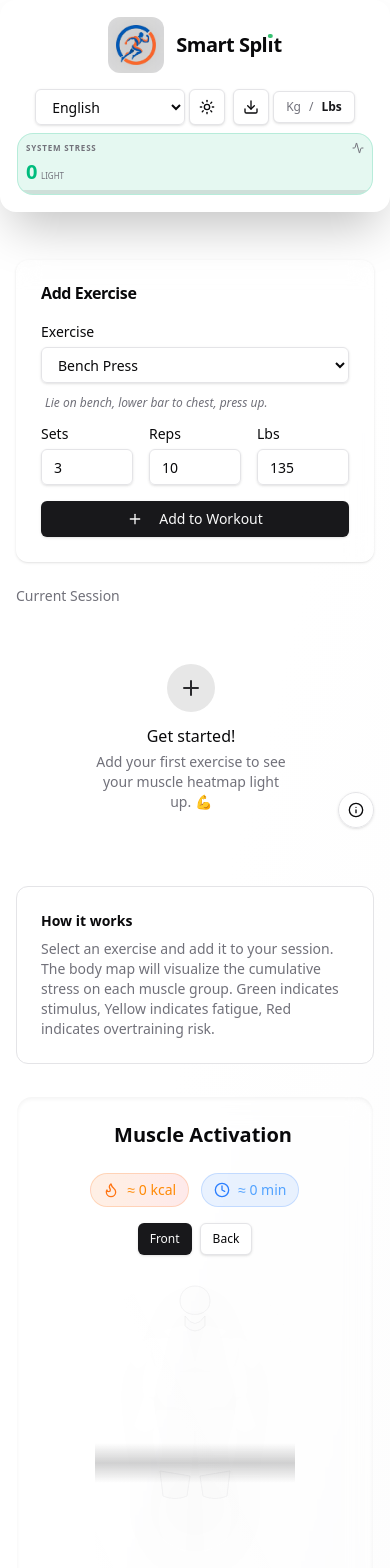
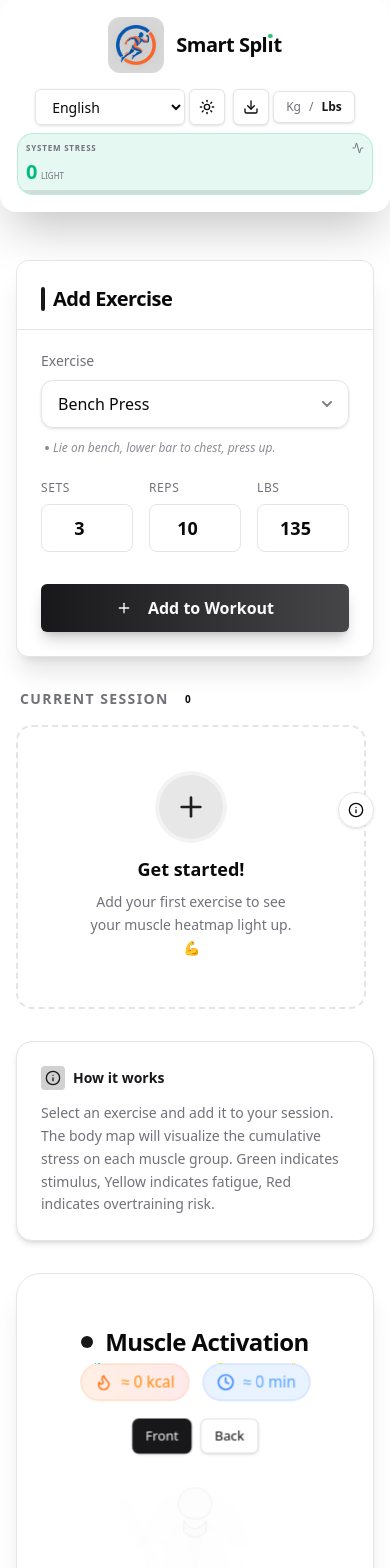
Before and after one commit to KVasquesMoviaUTN/SmartSplit, a Next.js app: page / in a window 390 px wide. Shown: the top 1568 px of the page. Built offline with nearby package versions, Linux system fonts and the light colour scheme.

Commit message:
UI (colors)

```diff
--- a/src/app/layout.tsx
+++ b/src/app/layout.tsx
@@ -95,9 +95,11 @@ export default function RootLayout({
           enableSystem
           disableTransitionOnChange
         >
-          <Navbar />
-          {children}
-          <Footer />
+          <div className="flex flex-col min-h-screen">
+            <Navbar />
+            {children}
+            <Footer />
+          </div>
           <SWAndPWA />
         </ThemeProvider>
         <script
--- a/src/app/page.tsx
+++ b/src/app/page.tsx
@@ -11,33 +11,42 @@ export default function Home() {
   const { t } = useLanguageStore();
 
   return (
-    <main className="min-h-screen bg-gradient-to-br from-background via-background to-secondary/20 p-4 md:p-8">
+    <main className="flex-1 bg-background p-4 md:p-8">
       <AboutModal />
-      <div className="mx-auto max-w-6xl space-y-8">
-        <div className="grid lg:grid-cols-[1fr_400px] gap-8">
+      <div className="mx-auto max-w-7xl space-y-8">
+        <div className="grid lg:grid-cols-[1fr_450px] gap-8 items-start">
           {/* Left Col: Inputs & List */}
-          <div className="space-y-6">
+          <div className="space-y-8">
             <AddExerciseForm />
 
             {/* Info Panel */}
-            <div className="p-6 rounded-xl bg-card border text-card-foreground text-sm space-y-2">
-              <h3 className="font-semibold">{t('howItWorks')}</h3>
-              <p className="text-muted-foreground">
+            <div className="p-6 rounded-2xl bg-card border border-border text-card-foreground text-sm space-y-3 shadow-md">
+              <h3 className="font-bold flex items-center gap-2 text-primary">
+                <span className="p-1 rounded bg-primary/20">
+                  <svg width="16" height="16" viewBox="0 0 24 24" fill="none" stroke="currentColor" strokeWidth="2" strokeLinecap="round" strokeLinejoin="round"><circle cx="12" cy="12" r="10" /><path d="M12 16v-4" /><path d="M12 8h.01" /></svg>
+                </span>
+                {t('howItWorks')}
+              </h3>
+              <p className="text-muted-foreground leading-relaxed">
                 {t('howItWorksText')}
               </p>
             </div>
           </div>
 
           {/* Right Col: Heatmap */}
-          <div className="relative flex flex-col items-center p-6 rounded-2xl bg-white/5 border border-white/10 backdrop-blur-md shadow-inner min-h-[600px] justify-center overflow-hidden group">
-            {/* Spotlight Effect */}
-            <div className="absolute top-0 left-1/2 -translate-x-1/2 w-full h-full bg-gradient-to-b from-primary/5 to-transparent opacity-0 group-hover:opacity-100 transition-opacity duration-700 pointer-events-none" />
+          <div className="relative flex flex-col items-center p-8 rounded-3xl bg-card border border-border shadow-xl min-h-[700px] justify-center overflow-hidden">
 
-            <h2 className="text-xl font-semibold mb-6 flex items-center gap-2 relative z-10">
-              <span className="w-2 h-2 rounded-full bg-primary animate-ping" />
+
+            <h2 className="text-2xl font-bold mb-8 flex items-center gap-3 relative z-10 tracking-tight">
+              <span className="relative flex h-3 w-3">
+                <span className="animate-ping absolute inline-flex h-full w-full rounded-full bg-primary opacity-75"></span>
+                <span className="relative inline-flex rounded-full h-3 w-3 bg-primary"></span>
+              </span>
               {t('muscleActivation')}
             </h2>
-            <BodyHeatmap heatmap={heatmap} />
+            <div className="scale-110 transition-transform duration-700">
+              <BodyHeatmap heatmap={heatmap} />
+            </div>
           </div>
         </div>
       </div>
--- a/src/components/AddExerciseForm.tsx
+++ b/src/components/AddExerciseForm.tsx
@@ -4,11 +4,11 @@ import { useWorkoutStore } from "@/store/workoutStore";
 import { getAllExercises, EXERCISE_DATABASE } from "@/lib/muscleMapping";
 import { Button, Card, CardContent, CardHeader, CardTitle, Input, Label } from "./ui/components";
 import { useState } from "react";
-import { Plus, Trash2 } from "lucide-react";
+import { Plus, Trash2, Minus } from "lucide-react";
 import { useLanguageStore } from "@/store/languageStore";
 
 export function AddExerciseForm() {
-    const { addExercise, addedExercises, removeExercise, unitSystem } = useWorkoutStore();
+    const { addExercise, updateExercise, addedExercises, removeExercise, unitSystem } = useWorkoutStore();
     const { t } = useLanguageStore();
     const options = getAllExercises();
 
@@ -29,18 +29,22 @@ export function AddExerciseForm() {
     };
 
     return (
-        <div className="space-y-6">
-            <Card className="glass-panel border-white/10 bg-white/5 backdrop-blur-md">
-                <CardHeader>
-                    <CardTitle>{t('addExercise')}</CardTitle>
+        <div className="space-y-8">
+            <Card className="bg-card border border-border shadow-xl overflow-hidden relative group">
+                <CardHeader className="pb-4 border-b border-border">
+                    <CardTitle className="text-xl font-bold tracking-tight flex items-center gap-2">
+                        <span className="w-1 h-6 bg-primary rounded-full" />
+                        {t('addExercise')}
+                    </CardTitle>
                 </CardHeader>
-                <CardContent>
-                    <form onSubmit={handleSubmit} className="space-y-4">
-                        <div className="grid gap-2">
-                            <Label htmlFor="exercise-select">{t('exercise')}</Label>
+                <CardContent className="pt-6">
+                    <form onSubmit={handleSubmit} className="space-y-6">
+                        <div className="grid gap-3">
+                            <Label htmlFor="exercise-select" className="text-muted-foreground font-medium">{t('exercise')}</Label>
+                            <div className="relative">
                                 <select
                                     id="exercise-select"
-                                className="flex h-9 w-full rounded-md border border-input bg-transparent px-3 py-1 text-sm shadow-sm transition-colors focus-visible:outline-none focus-visible:ring-1 focus-visible:ring-ring text-foreground [&>option]:bg-background [&>option]:text-foreground"
+                                    className="flex h-12 w-full rounded-xl border border-input bg-background/50 px-4 py-2 text-base shadow-sm transition-all focus-visible:outline-none focus-visible:ring-2 focus-visible:ring-primary/50 focus-visible:border-primary hover:border-primary/50 text-foreground [&>option]:bg-background [&>option]:text-foreground appearance-none cursor-pointer"
                                     value={selectedExercise}
                                     onChange={(e) => setSelectedExercise(e.target.value)}
                                 >
@@ -51,7 +55,14 @@ export function AddExerciseForm() {
                                         </option>
                                     ))}
                                 </select>
-                            <p className="text-xs text-muted-foreground mt-1 px-1 italic">
+                                <div className="absolute right-4 top-1/2 -translate-y-1/2 pointer-events-none opacity-50">
+                                    <svg width="12" height="12" viewBox="0 0 12 12" fill="none" xmlns="http://www.w3.org/2000/svg">
+                                        <path d="M2 4L6 8L10 4" stroke="currentColor" strokeWidth="2" strokeLinecap="round" strokeLinejoin="round" />
+                                    </svg>
+                                </div>
+                            </div>
+                            <p className="text-xs text-muted-foreground/80 px-1 italic flex items-center gap-1">
+                                <span className="w-1 h-1 rounded-full bg-primary/50" />
                                 {/* eslint-disable-next-line @typescript-eslint/no-explicit-any */}
                                 {t(`instruction_${selectedExercise}` as any)}
                             </p>
@@ -59,65 +70,109 @@ export function AddExerciseForm() {
 
                         <div className="grid grid-cols-3 gap-4">
                             <div className="grid gap-2">
-                                <Label>{t('sets')}</Label>
-                                <Input type="number" min={1} value={sets} onChange={e => setSets(Number(e.target.value))} />
+                                <Label className="text-muted-foreground text-xs uppercase tracking-wider">{t('sets')}</Label>
+                                <Input type="number" min={1} value={sets} onChange={e => setSets(Number(e.target.value))} className="h-12 text-lg font-semibold text-center" />
                             </div>
 
                             <div className="grid gap-2">
-                                <Label>{t('reps')}</Label>
-                                <Input type="number" min={1} value={reps} onChange={e => setReps(Number(e.target.value))} />
+                                <Label className="text-muted-foreground text-xs uppercase tracking-wider">{t('reps')}</Label>
+                                <Input type="number" min={1} value={reps} onChange={e => setReps(Number(e.target.value))} className="h-12 text-lg font-semibold text-center" />
                             </div>
 
                             <div className="grid gap-2">
-                                <Label>{unitSystem === 'metric' ? 'Kg' : 'Lbs'}</Label>
-                                <Input type="number" min={0} value={weight} onChange={e => setWeight(Number(e.target.value))} />
+                                <Label className="text-muted-foreground text-xs uppercase tracking-wider">{unitSystem === 'metric' ? 'Kg' : 'Lbs'}</Label>
+                                <Input type="number" min={0} value={weight} onChange={e => setWeight(Number(e.target.value))} className="h-12 text-lg font-semibold text-center" />
                             </div>
                         </div>
 
-                        <div>
-                            <Button type="submit" className="w-full">
-                                <Plus className="mr-2 h-4 w-4" /> {t('addToWorkout')}
+                        <div className="pt-2">
+                            <Button type="submit" className="w-full h-12 text-base font-bold shadow-lg shadow-primary/20 hover:shadow-primary/40 transition-all duration-300 bg-gradient-to-r from-primary to-primary/80 hover:scale-[1.02] active:scale-[0.98]">
+                                <Plus className="mr-2 h-5 w-5" /> {t('addToWorkout')}
                             </Button>
                         </div>
                     </form>
                 </CardContent>
             </Card>
 
+            <div className="space-y-4">
+                <h3 className="text-sm font-bold text-muted-foreground uppercase tracking-widest px-1 flex items-center gap-2">
+                    {t('currentSession')}
+                    <span className="text-[10px] px-2 py-0.5 rounded-full bg-white/10 text-foreground">{addedExercises.length}</span>
+                </h3>
+                <div className="space-y-3 max-h-[400px] overflow-y-auto pr-2 custom-scrollbar">
+                    {addedExercises.length === 0 && (
+                        <div className="flex flex-col items-center justify-center py-12 text-center space-y-4 border-2 border-dashed border-border rounded-2xl bg-card/50">
+                            <div className="p-4 bg-primary/10 rounded-full ring-4 ring-primary/5">
+                                <Plus className="w-8 h-8 text-primary animate-pulse" />
+                            </div>
                             <div className="space-y-2">
-                <h3 className="text-sm font-medium text-muted-foreground">{t('currentSession')}</h3>
-                <div className="space-y-2 max-h-[300px] overflow-y-auto pr-2">
-                    {addedExercises.length === 0 && (
-                        <div className="flex flex-col items-center justify-center py-12 text-center space-y-3 border-2 border-dashed border-white/10 rounded-xl bg-white/5">
-                            <div className="p-3 bg-primary/10 rounded-full">
-                                <Plus className="w-6 h-6 text-primary animate-pulse" />
-                            </div>
-                            <div className="space-y-1">
-                                <p className="font-medium text-foreground">{t('getStarted') || "Get started!"}</p>
-                                <p className="text-sm text-muted-foreground max-w-[200px] mx-auto">
+                                <p className="font-bold text-foreground text-lg">{t('getStarted') || "Get started!"}</p>
+                                <p className="text-sm text-muted-foreground max-w-[220px] mx-auto leading-relaxed">
                                     {t('addFirstExercise') || "Add your first exercise to see your muscle heatmap light up. 💪"}
                                 </p>
                             </div>
                         </div>
                     )}
                     {addedExercises.map((ex) => (
-                        <div key={ex.id} className="flex items-center justify-between p-3 rounded-lg border bg-card/50 hover:bg-card transition-colors">
-                            <div>
-                                <div className="font-medium">
+                        <div key={ex.id} className="group flex items-center justify-between p-4 rounded-xl border border-border bg-card hover:bg-accent/50 hover:border-primary/20 transition-all duration-300 shadow-sm hover:shadow-md hover:-translate-y-0.5">
+                            <div className="flex items-center gap-4 flex-1">
+                                {/* Sets Control */}
+                                <div className="flex flex-col items-center gap-1">
+                                    <button
+                                        onClick={() => updateExercise(ex.id, { sets: ex.sets + 1 })}
+                                        className="h-6 w-6 rounded-full bg-primary/10 hover:bg-primary/20 flex items-center justify-center text-primary transition-colors"
+                                    >
+                                        <Plus className="w-3 h-3" />
+                                    </button>
+                                    <div className="h-8 w-10 rounded-lg bg-primary/10 flex items-center justify-center text-primary font-bold text-sm border border-primary/10">
+                                        {ex.sets}
+                                    </div>
+                                    <button
+                                        onClick={() => ex.sets > 1 && updateExercise(ex.id, { sets: ex.sets - 1 })}
+                                        className="h-6 w-6 rounded-full bg-primary/10 hover:bg-primary/20 flex items-center justify-center text-primary transition-colors disabled:opacity-30"
+                                        disabled={ex.sets <= 1}
+                                    >
+                                        <Minus className="w-3 h-3" />
+                                    </button>
+                                </div>
+
+                                <div className="flex-1">
+                                    <div className="font-bold text-foreground group-hover:text-primary transition-colors">
                                         {/* eslint-disable-next-line @typescript-eslint/no-explicit-any */}
                                         {t(`exercise_${ex.exerciseName}` as any)}
                                     </div>
-                                <div className="text-xs text-muted-foreground">{ex.sets} x {ex.reps} @ {
-                                    (() => {
+                                    <div className="text-xs text-muted-foreground font-medium flex items-center gap-3 mt-1">
+                                        <div className="flex items-center gap-2 bg-white/5 px-2 py-1 rounded-md">
+                                            <button
+                                                onClick={() => ex.reps > 1 && updateExercise(ex.id, { reps: ex.reps - 1 })}
+                                                className="hover:text-primary transition-colors disabled:opacity-30"
+                                                disabled={ex.reps <= 1}
+                                            >
+                                                <Minus className="w-3 h-3" />
+                                            </button>
+                                            <span>{ex.reps} reps</span>
+                                            <button
+                                                onClick={() => updateExercise(ex.id, { reps: ex.reps + 1 })}
+                                                className="hover:text-primary transition-colors"
+                                            >
+                                                <Plus className="w-3 h-3" />
+                                            </button>
+                                        </div>
+                                        <span className="w-1 h-1 rounded-full bg-white/20" />
+                                        <span>
+                                            {(() => {
                                                 const def = EXERCISE_DATABASE[ex.exerciseName];
                                                 if (def?.isBodyweight) {
                                                     if (ex.weight === 0) return 'Bodyweight';
-                                            return `Bodyweight + ${ex.weight}${unitSystem === 'metric' ? 'kg' : 'lbs'}`;
+                                                    return `BW + ${ex.weight}${unitSystem === 'metric' ? 'kg' : 'lbs'}`;
                                                 }
                                                 return `${ex.weight}${unitSystem === 'metric' ? 'kg' : 'lbs'}`
-                                    })()
-                                }</div>
+                                            })()}
+                                        </span>
                                     </div>
-                            <Button variant="ghost" size="icon" onClick={() => removeExercise(ex.id)} className="h-8 w-8 text-destructive hover:text-destructive hover:bg-destructive/10">
+                                </div>
+                            </div>
+                            <Button variant="ghost" size="icon" onClick={() => removeExercise(ex.id)} className="h-9 w-9 text-muted-foreground hover:text-destructive hover:bg-destructive/10 opacity-0 group-hover:opacity-100 transition-all duration-200">
                                 <Trash2 className="h-4 w-4" />
                             </Button>
                         </div>
--- a/src/components/ui/components.tsx
+++ b/src/components/ui/components.tsx
@@ -4,7 +4,7 @@ import { cva, type VariantProps } from "class-variance-authority"
 import { cn } from "@/lib/utils"
 
 const buttonVariants = cva(
-    "inline-flex items-center justify-center gap-2 whitespace-nowrap rounded-md text-sm font-medium transition-colors focus-visible:outline-none focus-visible:ring-1 focus-visible:ring-ring disabled:pointer-events-none disabled:opacity-50 [&_svg]:pointer-events-none [&_svg]:size-4 [&_svg]:shrink-0",
+    "inline-flex items-center justify-center gap-2 whitespace-nowrap rounded-md text-sm font-medium transition-all focus-visible:outline-none focus-visible:ring-1 focus-visible:ring-ring disabled:pointer-events-none disabled:opacity-50 [&_svg]:pointer-events-none [&_svg]:size-4 [&_svg]:shrink-0 active:scale-95",
     {
         variants: {
             variant: {
@@ -60,7 +60,7 @@ const Input = React.forwardRef<HTMLInputElement, React.InputHTMLAttributes<HTMLI
             <input
                 type={type}
                 className={cn(
-                    "flex h-9 w-full rounded-md border border-input bg-transparent px-3 py-1 text-sm shadow-sm transition-colors file:border-0 file:bg-transparent file:text-sm file:font-medium placeholder:text-muted-foreground focus-visible:outline-none focus-visible:ring-1 focus-visible:ring-ring disabled:cursor-not-allowed disabled:opacity-50",
+                    "flex h-10 w-full rounded-lg border border-input bg-background/50 px-3 py-2 text-sm ring-offset-background file:border-0 file:bg-transparent file:text-sm file:font-medium placeholder:text-muted-foreground focus-visible:outline-none focus-visible:ring-2 focus-visible:ring-ring/50 focus-visible:border-ring disabled:cursor-not-allowed disabled:opacity-50 transition-all duration-200 hover:border-ring/50",
                     className
                 )}
                 ref={ref}
@@ -91,7 +91,7 @@ const Card = React.forwardRef<HTMLDivElement, React.HTMLAttributes<HTMLDivElemen
     ({ className, ...props }, ref) => (
         <div
             ref={ref}
-            className={cn("rounded-xl border bg-card text-card-foreground shadow", className)}
+            className={cn("rounded-xl border bg-card text-card-foreground shadow-sm", className)}
             {...props}
         />
     )
--- a/src/store/workoutStore.ts
+++ b/src/store/workoutStore.ts
@@ -20,6 +20,7 @@ interface WorkoutState {
     };
 
     addExercise: (exercise: Omit<WorkoutSet, 'id'>) => void;
+    updateExercise: (id: string, updates: Partial<WorkoutSet>) => void;
     removeExercise: (id: string) => void;
     resetWorkout: () => void;
     toggleUnitSystem: () => void;
@@ -78,6 +79,18 @@ export const useWorkoutStore = create<WorkoutState>()(
                 });
             },
 
+            updateExercise: (id, updates) => {
+                const currentExercises = get().addedExercises.map(ex =>
+                    ex.id === id ? { ...ex, ...updates } : ex
+                );
+                const { heatmap, total } = calculateStress(currentExercises);
+                set({
+                    addedExercises: currentExercises,
+                    heatmap,
+                    totalSystemStress: total,
+                });
+            },
+
             removeExercise: (id) => {
                 const currentExercises = get().addedExercises.filter(e => e.id !== id);
                 const { heatmap, total } = calculateStress(currentExercises);
```
Also changed, not shown: src/app/globals.css (+12 -12 lines). Lines whose indentation alone changed are shown as unchanged.
